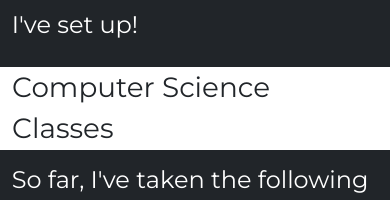
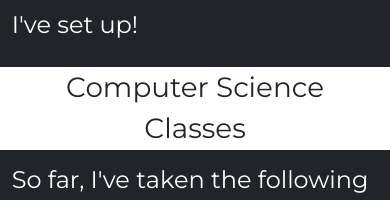
Before and after one commit to grantDuntugan/personal-website, a React (Create React App) app: page / in a window 390 px wide. Shown: the part 1058-1258 px from the top of the page. Built offline with nearby package versions, Linux system fonts and the light colour scheme.

Commit message:
center text on phones

```diff
--- a/src/components/AboutMe.jsx
+++ b/src/components/AboutMe.jsx
@@ -17,7 +17,7 @@ const AboutMe = () => {
 
   return (
     <main style={{ fontFamily: "Montserrat" }}>
-      <Container className="d-flex justify-content-center text-large fs-1">
+      <Container className="d-flex justify-content-center text-center text-large fs-1">
         About Me
       </Container>
       <Container
@@ -45,7 +45,7 @@ const AboutMe = () => {
           </Col>
         </Row>
       </Container>
-      <Container className="d-flex justify-content-center text-large fs-1">
+      <Container className="d-flex text-center justify-content-center text-large fs-1">
         Computer Science Classes
       </Container>
       <Container fluid className="info-text bg-dark" style={{ padding: "3vw" }}>
@@ -209,7 +209,7 @@ const AboutMe = () => {
           </Collapse>
         </ul>
       </Container>
-      <Container className="d-flex justify-content-center text-large fs-1">
+      <Container className="d-flex text-center justify-content-center text-large fs-1">
         Math Classes
       </Container>
       <Container fluid className="info-text bg-dark" style={{ padding: "3vw" }}>
@@ -275,7 +275,7 @@ const AboutMe = () => {
           </li>
         </ul>
       </Container>
-      <Container className="d-flex justify-content-center text-large fs-1">
+      <Container className="d-flex text-center justify-content-center text-large fs-1">
         Future Studies
       </Container>
       <Container fluid className="info-text bg-dark" style={{ padding: "3vw" }}>
```
